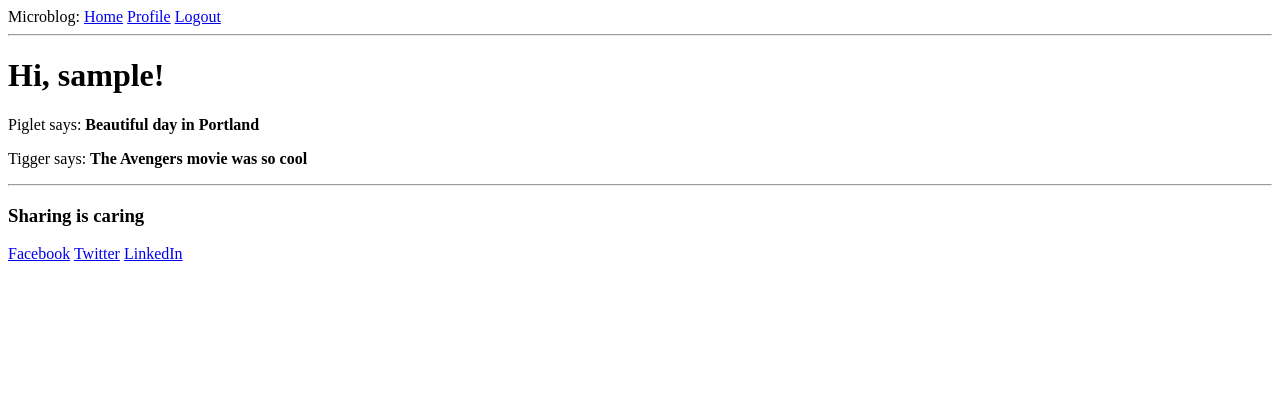
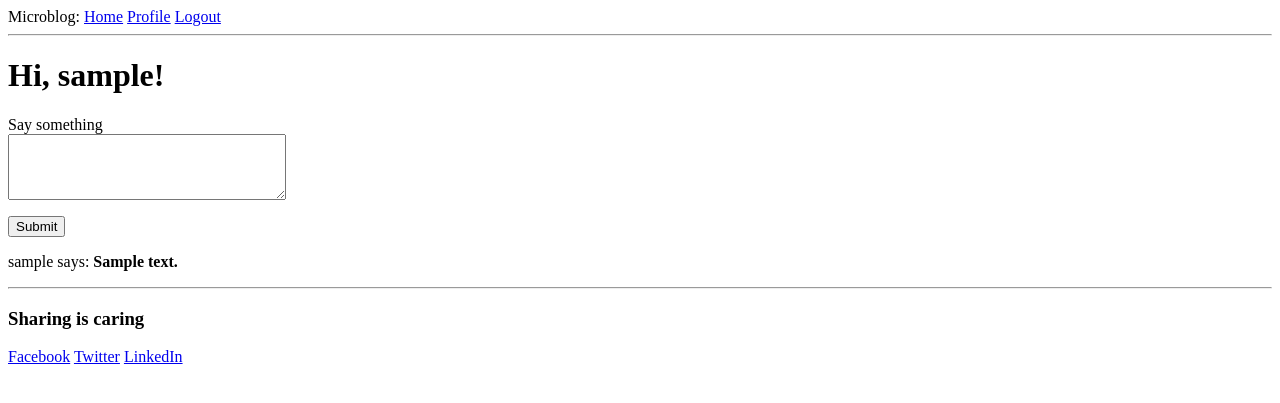
Before and after one commit to aprilcarter/flask-microblog, a Flask app: page / in a window 1280 px wide. Shown: the top 403 px of the page. Run offline with Flask 2, Linux system fonts and the light colour scheme; a user stored in the database is signed in; tables that the repository leaves empty hold one stand-in row (values such as "Sample post").

Commit message:
Dynamic creation and display of posts

```diff
--- a/app/forms.py
+++ b/app/forms.py
@@ -55,3 +55,9 @@ class EditProfileForm(FlaskForm):
             user = User.query.filter_by(username=self.username.data).first()
             if user is not None:
                 raise ValidationError('Please use a different username.')
+
+
+class PostForm(FlaskForm):
+    post = TextAreaField('Say something', validators=[
+        DataRequired(), Length(min=1, max=140)])
+    submit = SubmitField('Submit')
--- a/app/routes.py
+++ b/app/routes.py
@@ -14,8 +14,13 @@ from flask_login import (
     login_required
 )
 from app import app, db
-from app.forms import LoginForm, RegistrationForm, EditProfileForm
-from app.models import User
+from app.forms import (
+    LoginForm,
+    RegistrationForm,
+    EditProfileForm,
+    PostForm
+)
+from app.models import User, Post
 
 @app.before_request
 def before_request():
@@ -23,22 +28,19 @@ def before_request():
         current_user.last_seen = datetime.utcnow()
         db.session.commit()
 
-@app.route('/')
-@app.route('/index')
+@app.route('/', methods=['GET', 'POST'])
+@app.route('/index', methods=['GET', 'POST'])
 @login_required
 def index():
-    user = {'username': 'april'}
-    posts = [
-        {
-            'author': {'username': 'Piglet'},
-            'body': 'Beautiful day in Portland'
-        },
-        {
-            'author': {'username': 'Tigger'},
-            'body': 'The Avengers movie was so cool'
-        }
-    ]
-    return render_template('index.html.j2', title='Home', posts=posts)
+    form = PostForm()
+    if form.validate_on_submit():
+        post = Post(body=form.post.data, author=current_user)
+        db.session.add(post)
+        db.session.commit()
+        flash('Your post is now live!')
+        return redirect(url_for('index'))
+    posts = current_user.followed_posts().all()
+    return render_template('index.html.j2', title='Home Page', posts=posts, form=form)
 
 @app.route('/login', methods=['GET', 'POST'])
 def login():
--- a/app/templates/index.html.j2
+++ b/app/templates/index.html.j2
@@ -2,6 +2,19 @@
 
 {% block content %}
     <h1>Hi, {{ current_user.username }}!</h1>
+    <form action="" method="post">
+      {{ form.hidden_tag() }}
+      <p>
+        {{ form.post.label }}<br>
+        {{ form.post(cols=32, rows=4) }}<br>
+        {% for error in form.post.errors %}
+          <span style="color: red;">[{{ error }}]</span>
+        {% endfor %}
+      </p>
+      <p>
+        {{ form.submit() }}
+      </p>
+    </form>
     {% for post in posts %}
     <div><p>{{ post.author.username }} says: <b>{{ post.body }}</b></p></div>
     {% endfor %}
```
